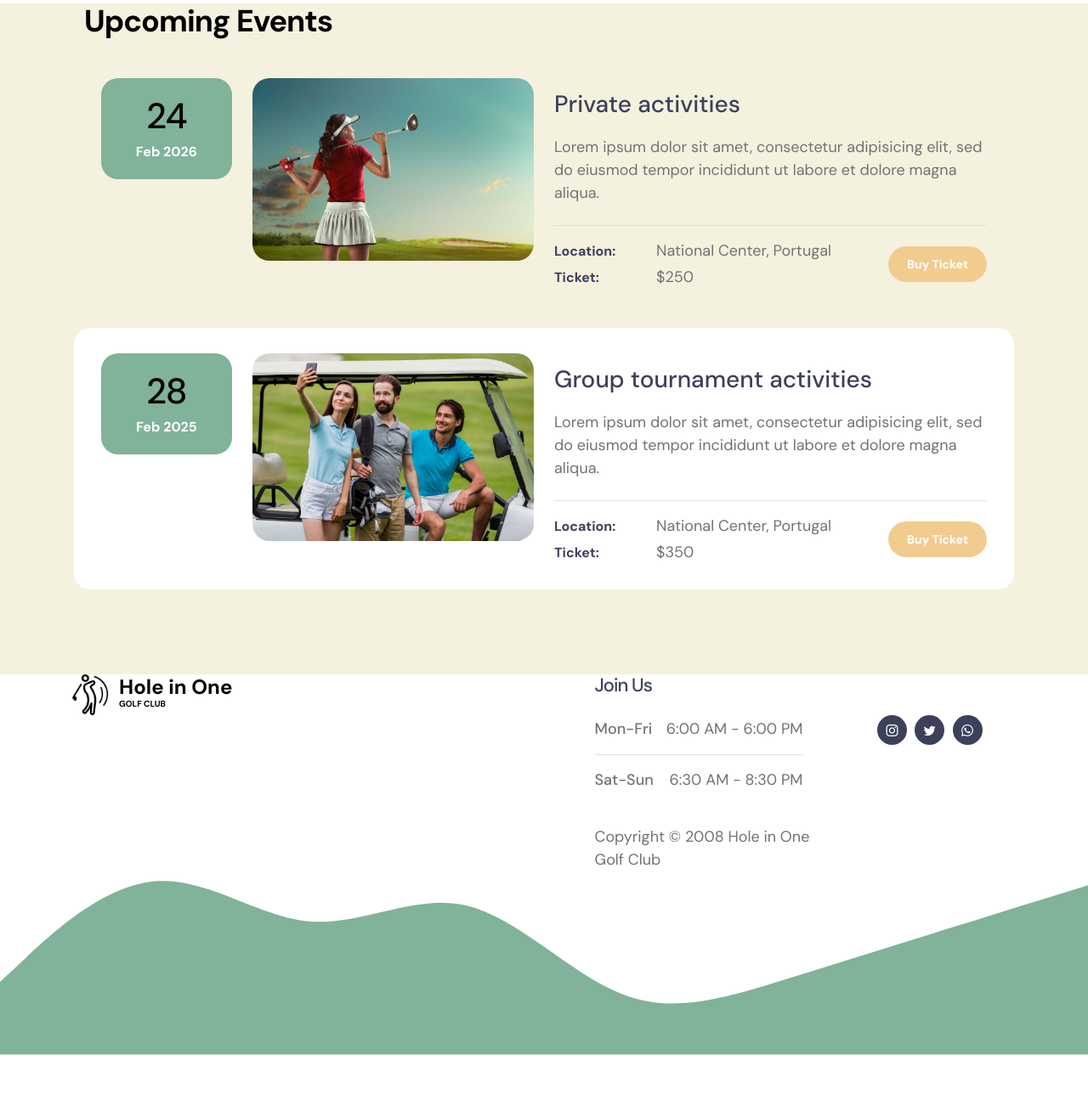
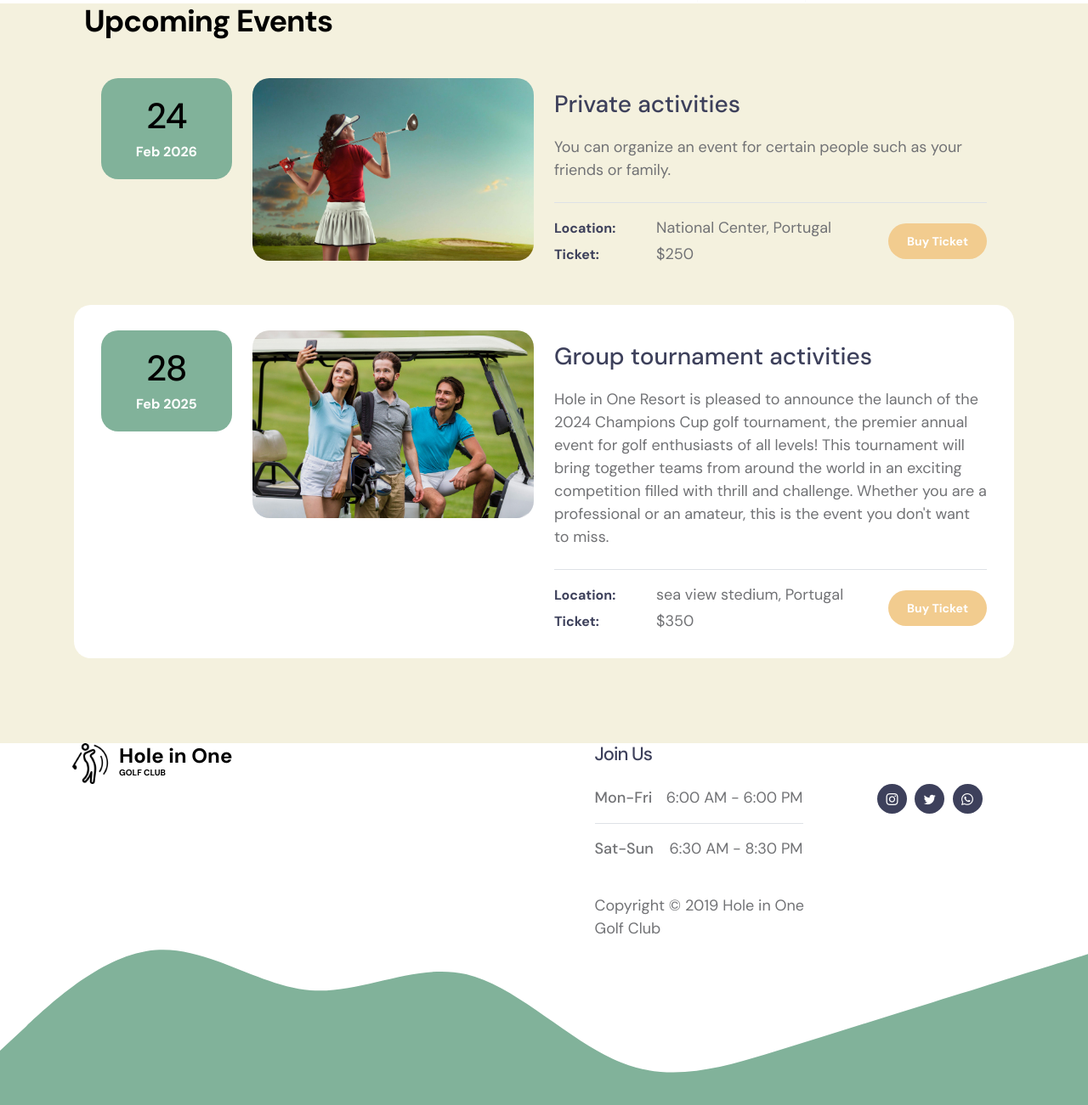
Before and after one commit to rt23v/Finel-web-homework, a plain HTML site: page Events.html in a window 1280 px wide. Shown: the part 537-1838 px from the top of the page at 85% size. Before the commit the page ends 1779 px from the top, so only its background shows below. Drawn offline with Linux system fonts and the light colour scheme.

Commit message:
Add files via upload

```diff
--- a/Events.html
+++ b/Events.html
@@ -202,7 +202,7 @@
                                 <div class="custom-block-info mt-2 mt-lg-0">
                                     <a href="event-detail.html" class="events-title mb-3">Private activities</a>
 
-                                    <p class="mb-0">Lorem ipsum dolor sit amet, consectetur adipisicing elit, sed do eiusmod tempor incididunt ut labore et dolore magna aliqua.</p>
+                                    <p class="mb-0">You can organize an event for certain people such as your friends or family.</p>
 
                                     <div class="d-flex flex-wrap border-top mt-4 pt-3">
 
@@ -251,7 +251,7 @@
                                 <div class="custom-block-info mt-2 mt-lg-0">
                                     <a href="event-detail.html" class="events-title mb-3">Group tournament activities</a>
 
-                                    <p class="mb-0">Lorem ipsum dolor sit amet, consectetur adipisicing elit, sed do eiusmod tempor incididunt ut labore et dolore magna aliqua.</p>
+                                    <p class="mb-0">Hole in One Resort is pleased to announce the launch of the 2024 Champions Cup golf tournament, the premier annual event for golf enthusiasts of all levels! This tournament will bring together teams from around the world in an exciting competition filled with thrill and challenge. Whether you are a professional or an amateur, this is the event you don't want to miss.</p>
 
                                     <div class="d-flex flex-wrap border-top mt-4 pt-3">
 
@@ -259,7 +259,7 @@
                                             <div class="d-flex flex-wrap align-items-center mb-1">
                                                 <span class="custom-block-span">Location:</span>
 
-                                                <p class="mb-0">National Center, Portugal</p>
+                                                <p class="mb-0">sea view stedium, Portugal</p>
                                             </div>
 
                                             <div class="d-flex flex-wrap align-items-center">
@@ -316,7 +316,7 @@
                             6:30 AM - 8:30 PM
                         </p>
                         <br>
-                        <p class="copyright-text">Copyright © 2008 Hole in One Golf Club</p>
+                        <p class="copyright-text">Copyright © 2019 Hole in One Golf Club</p>
                     </div>
 
                         <div class="col-lg-2 col-12 ms-auto">
```
